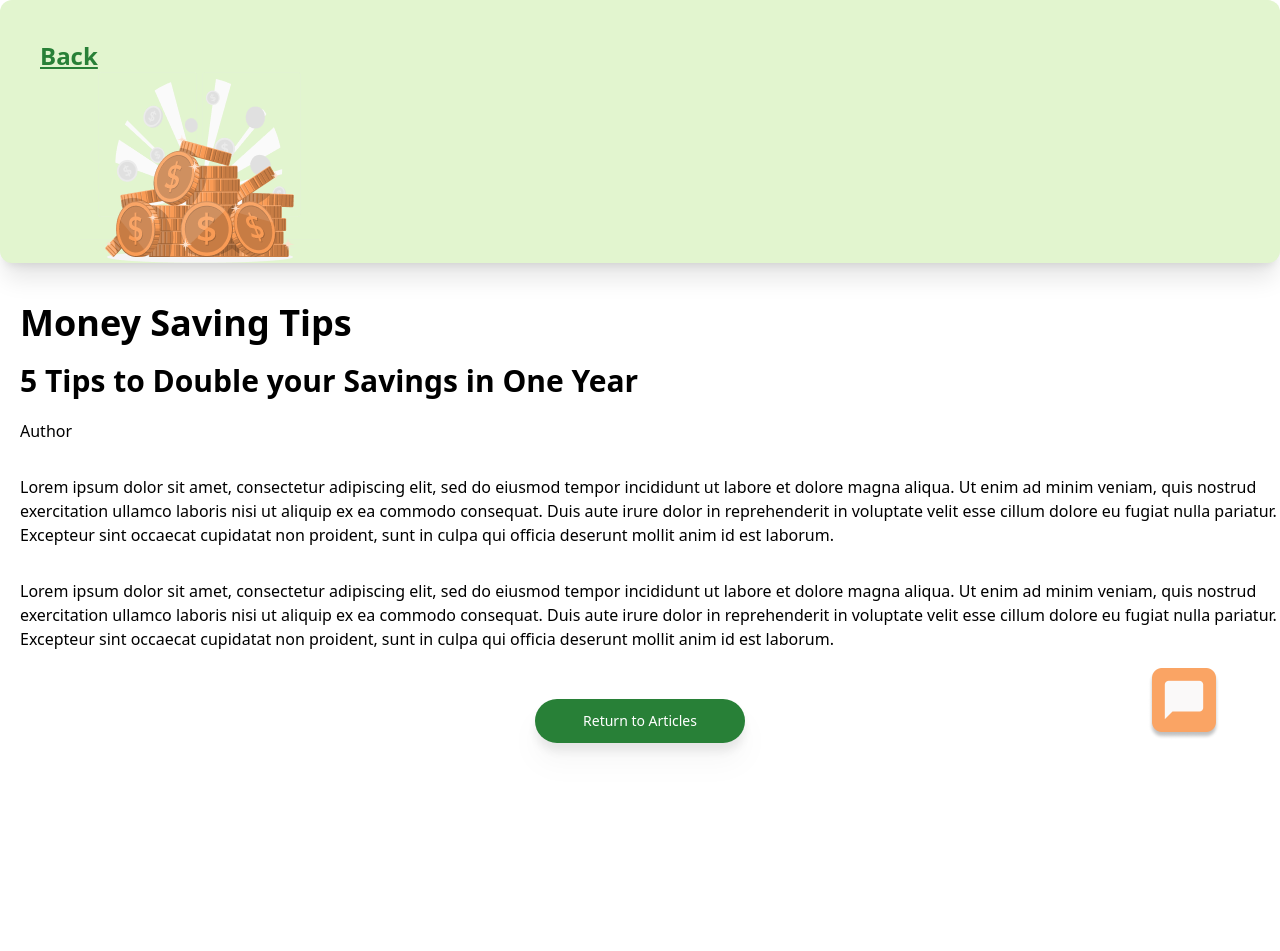
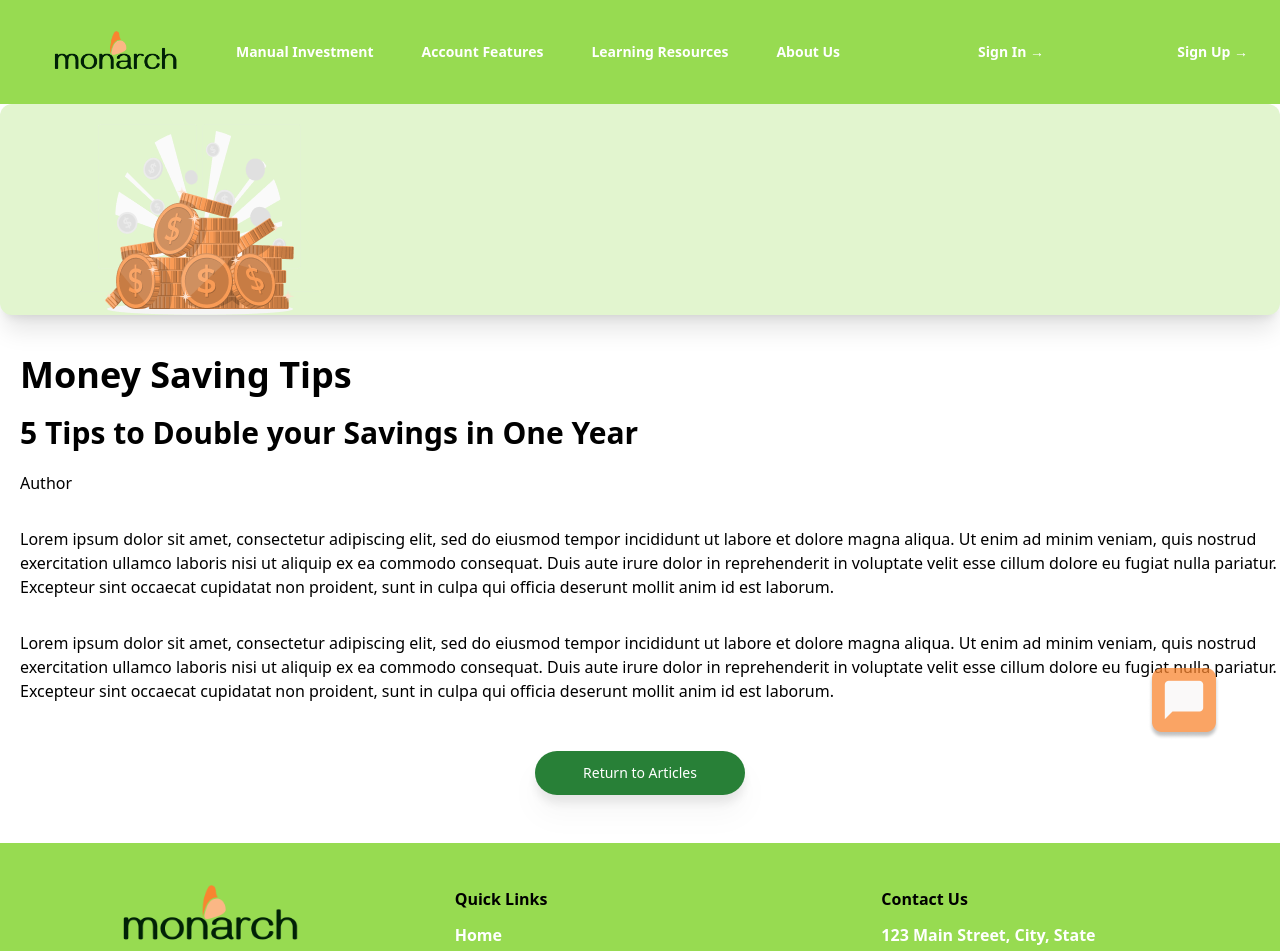
Before and after one commit to aabusaif8/Hackathon--Team2-V2, a React (Create React App) app: page /learning-resources-article3 in a window 1280 px wide. Shown: the top 951 px of the page. Before the commit the page ends 800 px from the top, so only its background shows below. Built offline with nearby package versions, Linux system fonts and the light colour scheme.

Commit message:
styling touch up

```diff
--- a/src/pages/Article1.js
+++ b/src/pages/Article1.js
@@ -1,12 +1,14 @@
 import React from 'react'
 import { Link } from 'react-router-dom'
 import Pic from "../images/rafiki.png"
+import Navbar from "../components/Navbar"
+import Footer from "../components/Footer"
 
 function Article1() {
   return (
     <div>
+      <Navbar />
       <div className='sm:box-content h-38 bg-light-green rounded-xl pt-5 shadow-xl'>
-        <button className='text-dark-green text-2xl font-semibold mt-5 ml-10 underline'>Back</button>
         <img src={Pic} className='mx-20'/>
       </div>
 
@@ -41,6 +43,7 @@ function Article1() {
           </button>
         </Link>
       </div>
+      <Footer />
 
     </div>
   )
--- a/src/pages/Article2.js
+++ b/src/pages/Article2.js
@@ -1,12 +1,15 @@
 import React from 'react'
 import { Link } from 'react-router-dom'
 import Pic from "../images/phone-wallet.png"
+import Navbar from "../components/Navbar"
+import Footer from "../components/Footer"
+
 
 function Article2() {
   return (
     <div>
+      <Navbar />
       <div className='sm:box-content h-38 bg-light-green rounded-xl pt-5 shadow-xl'>
-        <button className='text-dark-green text-2xl font-semibold mt-5 ml-10 underline'>Back</button>
         <img src={Pic} className='mx-20'/>
       </div>
 
@@ -42,8 +45,7 @@ function Article2() {
           </button>
         </Link>
       </div>
-
-
+      <Footer />
     </div>
   )
 }
--- a/src/pages/Article3.js
+++ b/src/pages/Article3.js
@@ -1,12 +1,15 @@
 import React from 'react'
 import { Link } from 'react-router-dom'
 import Pic from "../images/money-pile.png"
+import Navbar from "../components/Navbar"
+import Footer from "../components/Footer"
+
 
 function Article3() {
   return (
     <div>
+      <Navbar />
       <div className='sm:box-content h-38 bg-light-green rounded-xl pt-5 shadow-xl'>
-        <button className='text-dark-green text-2xl font-semibold mt-5 ml-10 underline'>Back</button>
         <img src={Pic} className='mx-20'/>
       </div>
 
@@ -41,7 +44,7 @@ function Article3() {
           </button>
         </Link>
       </div>
-
+    <Footer />
     </div>
   )
 }
```
